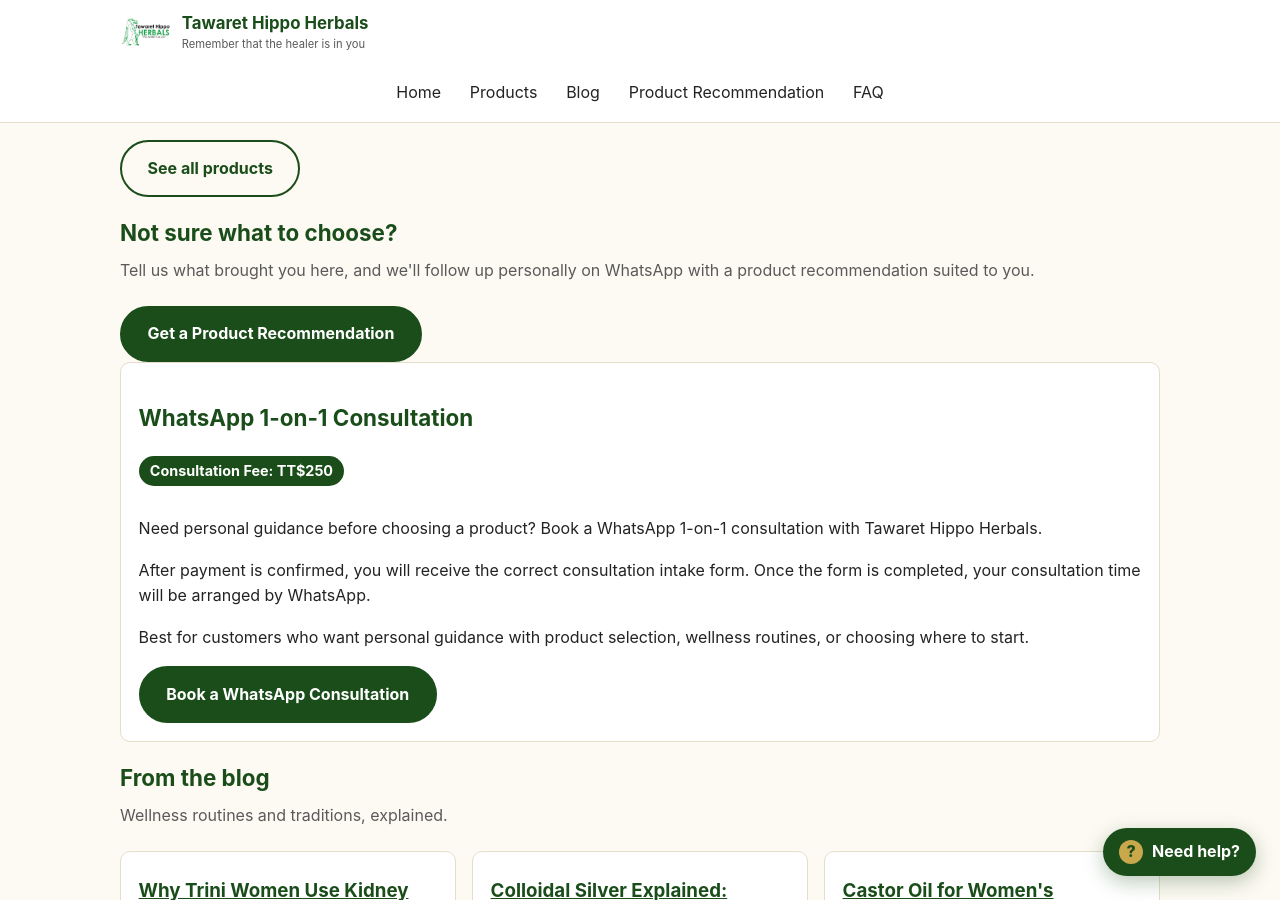
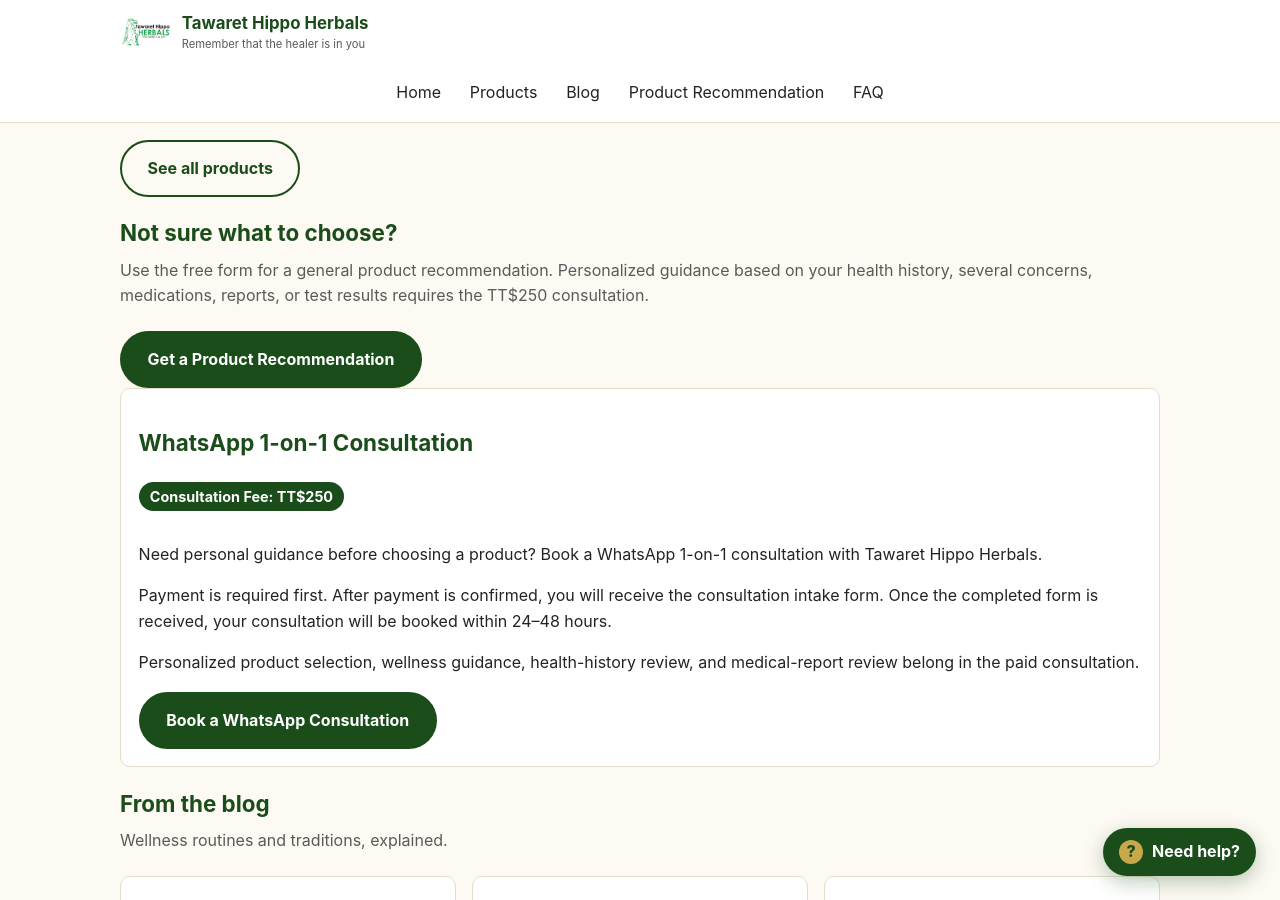
Before and after one commit to tawarethippo35-lab/tawaret-hippo-herbals, a Jekyll site: the page built from index.md, in a window 1280 px wide and 900 px high, scrolled down 3731 px. Built offline with Jekyll 4.4.1, drawn with Linux system fonts in a browser that asks for light colours; some of the changed text lies outside the part shown.

Commit message:
Clarify recommendation and consultation paths

```diff
--- a/index.md
+++ b/index.md
@@ -9,7 +9,7 @@
   <div class="wrap">
     <h1>Tawaret Hippo Herbals</h1>
     <p class="tagline">"Remember that the healer is in you"</p>
-    <p class="lead">Traditional herbal wellness products made in Trinidad and Tobago, rooted in routines passed down through generations. Browse the catalog, read the FAQ, or message us on WhatsApp for a personalized product match.</p>
+    <p class="lead">Traditional herbal wellness products made in Trinidad and Tobago, rooted in practices passed down through generations. Browse the catalog, read the FAQ, or message us on WhatsApp for help choosing your next step.</p>
     {% include whatsapp-cta.html label="Message us on WhatsApp" %}
   </div>
 </section>
@@ -22,7 +22,7 @@
     {% for product in featured %}
     <div class="card">
       {% if product.image %}
-        <img src="{{ product.image | relative_url }}" alt="{{ product.title }}">
+        <a href="{{ product.url | relative_url }}" aria-label="View {{ product.title }}"><img src="{{ product.image | relative_url }}" alt="{{ product.title }}" loading="lazy"></a>
       {% else %}
         <div class="card-photo-placeholder">Photo coming soon</div>
       {% endif %}
@@ -37,7 +37,7 @@
 
 <section class="wrap">
   <h2 class="section-title">Not sure what to choose?</h2>
-  <p class="section-sub">Tell us what brought you here, and we'll follow up personally on WhatsApp with a product recommendation suited to you.</p>
+  <p class="section-sub">Use the free form for a general product recommendation. Personalized guidance based on your health history, several concerns, medications, reports, or test results requires the TT$250 consultation.</p>
   <a class="btn btn-whatsapp" href="{{ '/find-your-match/' | relative_url }}">Get a Product Recommendation</a>
 </section>
 
@@ -46,8 +46,8 @@
     <h2 class="section-title">WhatsApp 1-on-1 Consultation</h2>
     <p class="price-tag">Consultation Fee: TT$250</p>
     <p>Need personal guidance before choosing a product? Book a WhatsApp 1-on-1 consultation with Tawaret Hippo Herbals.</p>
-    <p>After payment is confirmed, you will receive the correct consultation intake form. Once the form is completed, your consultation time will be arranged by WhatsApp.</p>
-    <p>Best for customers who want personal guidance with product selection, wellness routines, or choosing where to start.</p>
+    <p>Payment is required first. After payment is confirmed, you will receive the consultation intake form. Once the completed form is received, your consultation will be booked within 24–48 hours.</p>
+    <p>Personalized product selection, wellness guidance, health-history review, and medical-report review belong in the paid consultation.</p>
     <a
       class="btn btn-whatsapp"
       href="{{ site.business.whatsapp_link }}?text={{ 'Hi Tawaret Hippo Herbals, I would like to book a WhatsApp 1-on-1 consultation.' | url_encode }}"
```
